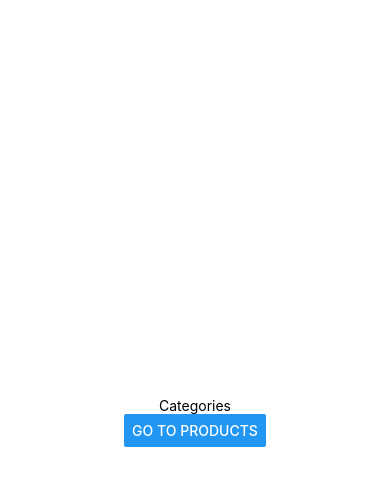
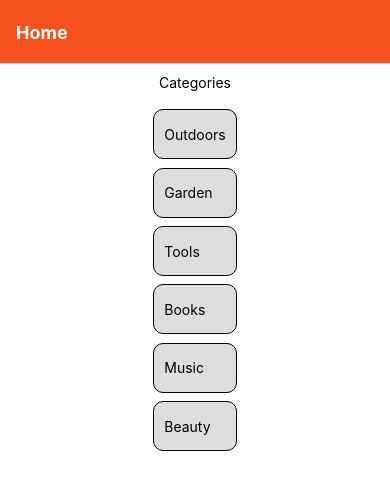
Before and after one commit to gsurcu/Coder-Expo, a React Native app: screen /Home in a window 390 px wide. Shown: the top 490 px of the page. Built offline with nearby package versions, Linux system fonts and the light colour scheme.

Commit message:
Vistas y Navegacion - Modificando las screens "CategoriesScreen" 2, "CategoryBreadScreen" 2, "BreadDetailScreen" 2, el navegador "ShopNavigator" 2, agregando el componente "List" y el archivo "generateItems"

```diff
--- /dev/null
+++ b/components/List/index.js
@@ -0,0 +1,33 @@
+import { FlatList, TouchableOpacity, Text, StyleSheet, View } from 'react-native'
+
+const List = params => {
+  const { itemList, navigation, routeName, routeProps } = params
+  return (
+    <FlatList
+        data={itemList}
+        renderItem={data => (
+            <TouchableOpacity onPress={() => navigation.navigate(routeName, { title: data.item.value, ...routeProps })} style={styles.item} >
+              <Text>{data.item.value}</Text>
+            </TouchableOpacity>
+        )}
+        showsVerticalScrollIndicator={false}
+        keyExtractor={item => item.id}
+      />
+  )
+}
+
+const styles = StyleSheet.create({
+  item: {
+    flexDirection: 'row',
+    justifyContent: 'space-between',
+    alignItems: 'center',
+    borderWidth: 1,
+    borderColor: 'black',
+    borderRadius: 10,
+    marginTop: '10%',
+    height: 50,
+    backgroundColor: "#DDDDDD",
+    padding: 10,
+  },
+});
+export default List;
--- a/navigation/ShopNavigator.js
+++ b/navigation/ShopNavigator.js
@@ -20,9 +20,9 @@ const ShopNavigator = () => (
         fontWeight: 'bold'
       }
     }}>
-      <Stack.Screen name="Home" component={CategoriesScreen} options={{headerShown: false}} />
-      <Stack.Screen name="Bread" component={CategoryBreadScreen} options={({route}) => ({headerTitle: route.params.category})} />
-      <Stack.Screen name="Detail" component={BreadDetailScreen} options={({route}) => ({headerTitle: route.params.product})} />
+      <Stack.Screen name="Home" component={CategoriesScreen} options={{headerShown: true}} />
+      <Stack.Screen name="Bread" component={CategoryBreadScreen} options={({route}) => ({headerTitle: route.params.title})} />
+      <Stack.Screen name="Detail" component={BreadDetailScreen} options={({route}) => ({headerTitle: route.params.title})} />
     </Stack.Navigator>
   </NavigationContainer>
 )
--- a/package.json
+++ b/package.json
@@ -24,7 +24,8 @@
     "react-native-web": "0.17.7"
   },
   "devDependencies": {
-    "@babel/core": "^7.12.9"
+    "@babel/core": "^7.12.9",
+    "@faker-js/faker": "^7.3.0"
   },
   "private": true
 }
--- a/screens/BreadDetailScreen.js
+++ b/screens/BreadDetailScreen.js
@@ -1,8 +1,9 @@
+import React from 'react'
 import { View, Button, Text, StyleSheet } from 'react-native'
 
 const BreadDetailScreen = ({route}) => {
 
-  const { product } = route.params
+  const { title:product } = route.params
   return (
     <View style={styles.container} >
       <Text>{product}</Text>
--- a/screens/CategoriesScreen.js
+++ b/screens/CategoriesScreen.js
@@ -1,12 +1,24 @@
-import { View, Button, Text, StyleSheet } from 'react-native'
+import React from 'react'
+import { View, Text, StyleSheet } from 'react-native'
+import List from '../components/List'
+import { generateCategories, generateProducts } from '../utils/generateItems'
 
 const CategoriesScreen = ({navigation}) => {
+  const categories = generateCategories(6)
+  const products = generateProducts(categories, 5);
   return (
     <View style={styles.container} >
-      <Text>Categories</Text>
-      <Button title='Go to Products' onPress={() => {
-        navigation.navigate('Bread', { category: 'Category' })
-      }} />
+
+      <View style={styles.title}>
+        <Text>Categories</Text>
+      </View>
+
+      <List
+        itemList={categories}
+        navigation={navigation}
+        routeName='Bread'
+        routeProps={{products:products}}
+      />
     </View>
   )
 }
@@ -16,7 +28,11 @@ const styles = StyleSheet.create({
     flex: 1,
     backgroundColor: '#fff',
     alignItems: 'center',
-    justifyContent: 'center'
+    justifyContent: 'center',
+  },
+  title: {
+    alignItems: "center",
+    padding: 10
   }
 })
 
--- a/screens/CategoryBreadScreen.js
+++ b/screens/CategoryBreadScreen.js
@@ -1,14 +1,22 @@
-import { View, Button, Text, StyleSheet } from 'react-native'
+import React from 'react'
+import { View, Text, StyleSheet } from 'react-native'
+import List from '../components/List'
 
-const CategoryBreadScreen = ({route}) => {
-
-  const { category } = route.params
+const CategoryBreadScreen = ({navigation , route}) => {
+  const { title: category, products } = route.params
+  const categoryProducts = products.filter(e => e.category === category);
   return (
     <View style={styles.container} >
-      <Text>{category}</Text>
-      <Button title='Go to Detail' onPress={() => {
-        route.navigate('Detail', { product: 'Product'})
-      }} />
+
+      <View style={styles.title}>
+        <Text>{category}</Text>
+      </View>
+
+      <List
+        itemList={categoryProducts}
+        navigation={navigation}
+        routeName='Detail'
+      />
     </View>
   )
 }
@@ -18,7 +26,10 @@ const styles = StyleSheet.create({
     flex: 1,
     backgroundColor: '#fff',
     alignItems: 'center',
-    justifyContent: 'center'
+  },
+  title: {
+    alignItems: "center",
+    padding: 10
   }
 })
 
--- /dev/null
+++ b/utils/generateItems.js
@@ -0,0 +1,33 @@
+import {faker} from '@faker-js/faker'
+
+const {commerce, database} = faker
+
+const generateCategories = num => {
+  const categories = []
+  let i = 0;
+  if(num > 10) num = 10;
+  do {
+    const category = commerce.department()
+    const condition = categories.some(e => e.value === category)
+    if (!condition || i === 0) {
+      categories[i] = {value: category, id: database.mongodbObjectId()}
+      i++
+    }
+  } while(i < num)
+  return categories
+}
+const generateProducts = (categories, num = 1) => {
+  let products = []
+  for (let i = 0; i < num; i++) {
+    const newProducts = categories.map(e => {return{
+      value:commerce.product(),
+      id: database.mongodbObjectId(),
+      price: commerce.price(10, 300, 1, '$'),
+      category: e.value
+    }})
+    products = [...products,...newProducts]
+  }
+  return products
+}
+
+export { generateCategories, generateProducts}
```
Also changed, not shown: 1 other file (tests, documents, lock files or other folders).
